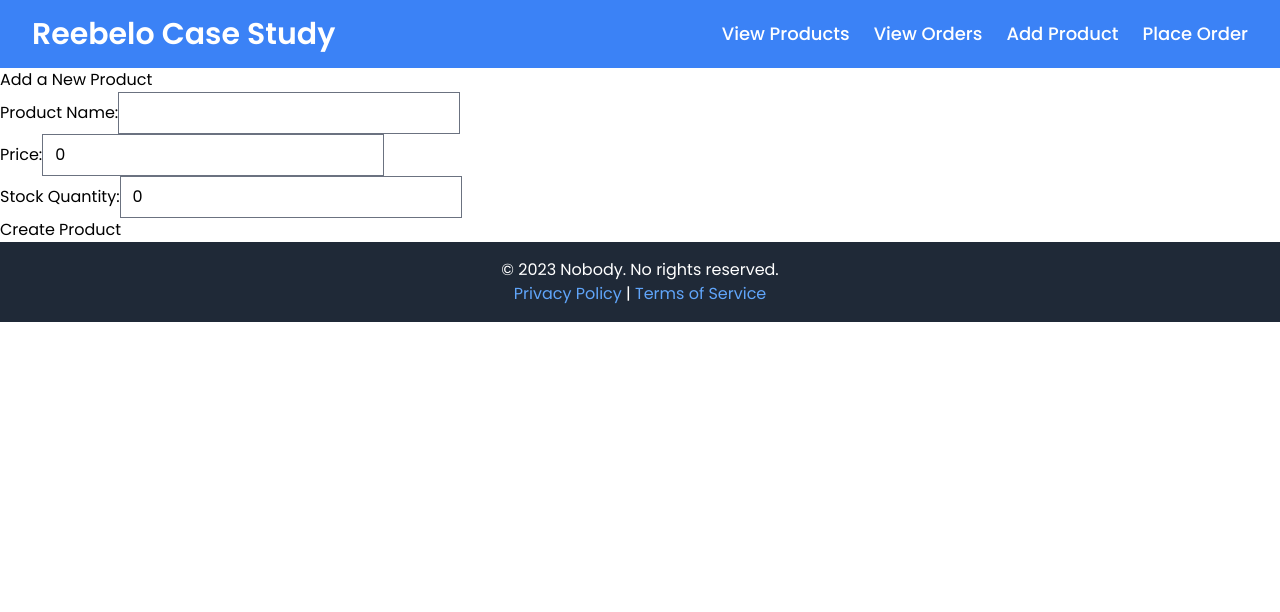
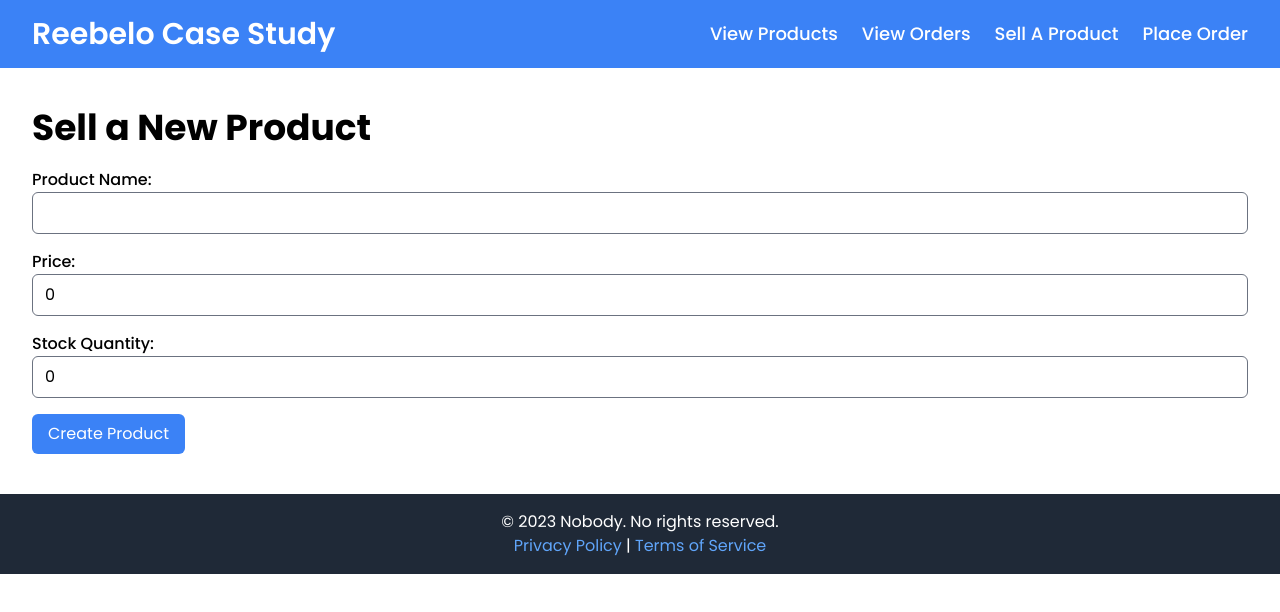
Before and after one commit to joeyksclark/reebelo-case-study-website, a Next.js app: page /products/new in a window 1280 px wide. Shown: the top 612 px of the page. Built offline with nearby package versions, Linux system fonts and the light colour scheme.

Commit message:
Styled the /products/new page

```diff
--- a/pages/components/Header.tsx
+++ b/pages/components/Header.tsx
@@ -23,7 +23,7 @@ const Header: React.FC = () => {
                         </li>
                         <li>
                             <Link href="/products/new" passHref className="text-white hover:text-gray-300 font-medium text-lg cursor-pointer">
-                                Add Product
+                                Sell A Product
                             </Link>
                         </li>
                         <li>
--- a/pages/products/new.tsx
+++ b/pages/products/new.tsx
@@ -4,6 +4,8 @@ const NewProductPage: React.FC = () => {
     const [productName, setProductName] = useState<string>('');
     const [productPrice, setProductPrice] = useState<number>(0);
     const [productStockQuantity, setProductStockQuantity] = useState<number>(0);
+    const [successMessage, setSuccessMessage] = useState<string | null>(null);
+    const [errorMessage, setErrorMessage] = useState<string | null>(null);
 
     const handleProductSubmit = async (e: React.FormEvent) => {
         e.preventDefault();
@@ -24,58 +26,79 @@ const NewProductPage: React.FC = () => {
             });
 
             if (response.status === 201) {
-                alert('Product created successfully');
+                setSuccessMessage('Product created successfully');
                 setProductName('');
                 setProductPrice(0);
                 setProductStockQuantity(0);
+                setErrorMessage(null);
             } else {
-                alert('Failed to create the product');
+                setErrorMessage('Failed to create the product');
+                setSuccessMessage(null);
             }
         } catch (error) {
             console.error('Error:', error);
+            setErrorMessage('An error occurred while creating the product');
+            setSuccessMessage(null);
         }
     };
 
     return (
-        <div>
-            <h1>Add a New Product</h1>
+        <div className="container mx-auto py-10">
+            <h1 className="text-4xl font-bold">Sell a New Product</h1>
 
-            <form onSubmit={handleProductSubmit}>
-                <div>
-                    <label htmlFor="productName">Product Name:</label>
+            {successMessage && (
+                <div className="mt-5 bg-green-200 text-green-800 p-3 rounded">
+                    {successMessage}
+                </div>
+            )}
+
+            {errorMessage && (
+                <div className="mt-5 bg-red-200 text-red-800 p-3 rounded">
+                    {errorMessage}
+                </div>
+            )}
+
+            <form onSubmit={handleProductSubmit} className="mt-5">
+                <div className="mb-4">
+                    <label htmlFor="productName" className="block font-medium">Product Name:</label>
                     <input
                         type="text"
                         id="productName"
                         value={productName}
                         onChange={(e) => setProductName(e.target.value)}
                         required
+                        className="w-full px-3 py-2 border rounded-md"
                     />
                 </div>
 
-                <div>
-                    <label htmlFor="productPrice">Price:</label>
+                <div className="mb-4">
+                    <label htmlFor="productPrice" className="block font-medium">Price:</label>
                     <input
                         type="number"
                         id="productPrice"
                         value={productPrice}
                         onChange={(e) => setProductPrice(Number(e.target.value))}
                         required
+                        className="w-full px-3 py-2 border rounded-md"
                     />
                 </div>
 
-                <div>
-                    <label htmlFor="productStockQuantity">Stock Quantity:</label>
+                <div className="mb-4">
+                    <label htmlFor="productStockQuantity" className="block font-medium">Stock Quantity:</label>
                     <input
                         type="number"
                         id="productStockQuantity"
                         value={productStockQuantity}
                         onChange={(e) => setProductStockQuantity(Number(e.target.value))}
                         required
+                        className="w-full px-3 py-2 border rounded-md"
                     />
                 </div>
 
                 <div>
-                    <button type="submit">Create Product</button>
+                    <button type="submit" className="bg-blue-500 text-white py-2 px-4 rounded-md">
+                        Create Product
+                    </button>
                 </div>
             </form>
         </div>
```
